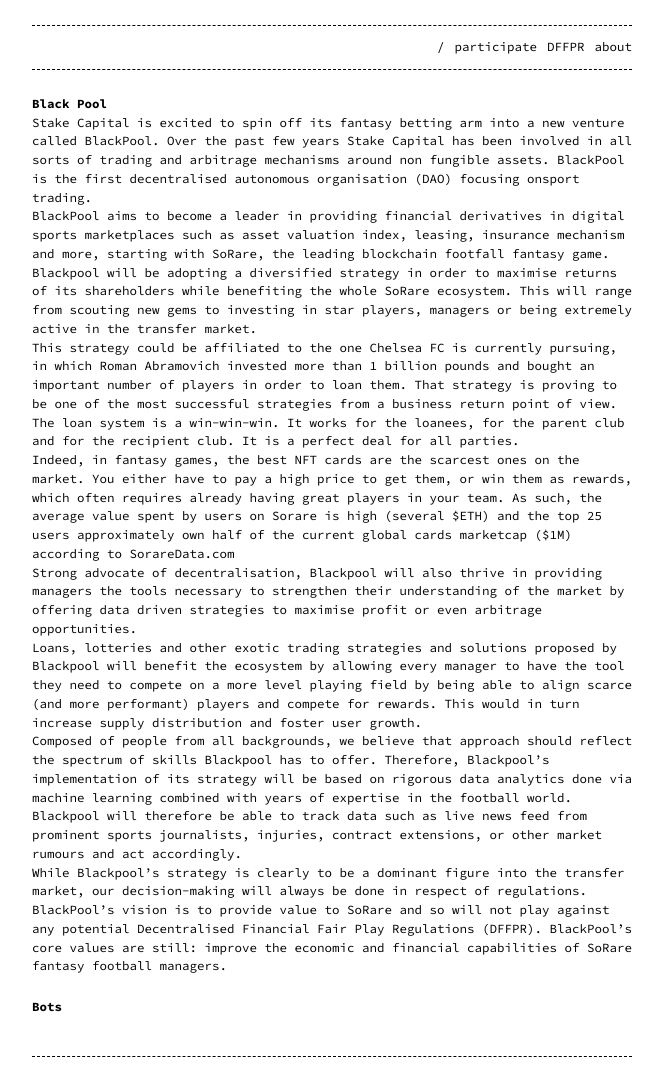
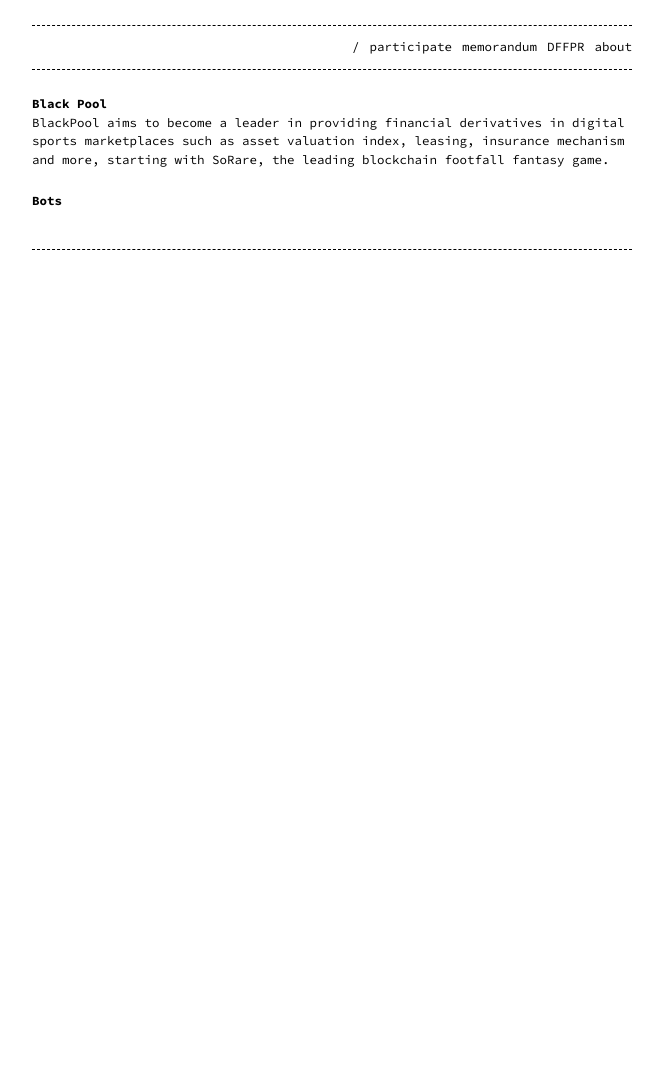
Before and after one commit to pylades/Pylades-Hedge-Fund, a Jekyll site: the page built from index.md, in a window 1280 px wide. Shown: the whole page, without its empty margins (308-971 px from the left). Built offline with Jekyll 4.4.1, drawn with Linux system fonts in a browser that asks for light colours; after the commit the page ends 900 px from its top, so only the background shows below that.

Commit message:
Add config file

```diff
--- a/_config.yml
+++ b/_config.yml
@@ -19,6 +19,7 @@ remote_theme: b2a3e8/jekyll-theme-console
 header_pages:
   - index.md
   - participate.md
+  - memorandum.md
   - DFFPR.md
   - about.md
 
--- a/index.md
+++ b/index.md
@@ -6,22 +6,6 @@ permalink: /
 
 # Black Pool
 
-Stake Capital is excited to spin off its fantasy betting arm into a new venture called BlackPool. Over the past few years Stake Capital has been involved in all sorts of trading and arbitrage mechanisms around non fungible assets. BlackPool is the first decentralised autonomous organisation (DAO) focusing onsport trading.
-
 BlackPool aims to become a leader in providing financial derivatives in digital sports marketplaces such as asset valuation index, leasing, insurance mechanism and more, starting with SoRare, the leading blockchain footfall fantasy game.
 
-Blackpool will be adopting a diversified strategy in order to maximise returns of its shareholders while benefiting the whole SoRare ecosystem. This will range from scouting new gems to investing in star players, managers or being extremely active in the transfer market.
-
-This strategy could be affiliated to the one Chelsea FC is currently pursuing, in which Roman Abramovich invested more than 1 billion pounds and bought an important number of players in order to loan them. That strategy is proving to be one of the most successful strategies from a business return point of view. The loan system is a win-win-win. It works for the loanees, for the parent club and for the recipient club. It is a perfect deal for all parties.
-
-Indeed, in fantasy games, the best NFT cards are the scarcest ones on the market. You either have to pay a high price to get them, or win them as rewards, which often requires already having great players in your team. As such, the average value spent by users on Sorare is high (several $ETH) and the top 25 users approximately own half of the current global cards marketcap ($1M) according to SorareData.com
-
-Strong advocate of decentralisation, Blackpool will also thrive in providing managers the tools necessary to strengthen their understanding of the market by offering data driven strategies to maximise profit or even arbitrage opportunities.
-
-Loans, lotteries and other exotic trading strategies and solutions proposed by Blackpool will benefit the ecosystem by allowing every manager to have the tool they need to compete on a more level playing field by being able to align scarce (and more performant) players and compete for rewards. This would in turn increase supply distribution and foster user growth.
-
-Composed of people from all backgrounds, we believe that approach should reflect the spectrum of skills Blackpool has to offer. Therefore, Blackpool’s implementation of its strategy will be based on rigorous data analytics done via machine learning combined with years of expertise in the football world.  Blackpool will therefore be able to track data such as live news feed from prominent sports journalists, injuries, contract extensions, or other market rumours and act accordingly.
-
-While Blackpool’s strategy is clearly to be a dominant figure into the transfer market, our decision-making will always be done in respect of regulations. BlackPool’s vision is to provide value to SoRare and so will not play against any potential Decentralised Financial Fair Play Regulations (DFFPR). BlackPool’s core values are still: improve the economic and financial capabilities of SoRare fantasy football managers.
-
 # Bots
```
